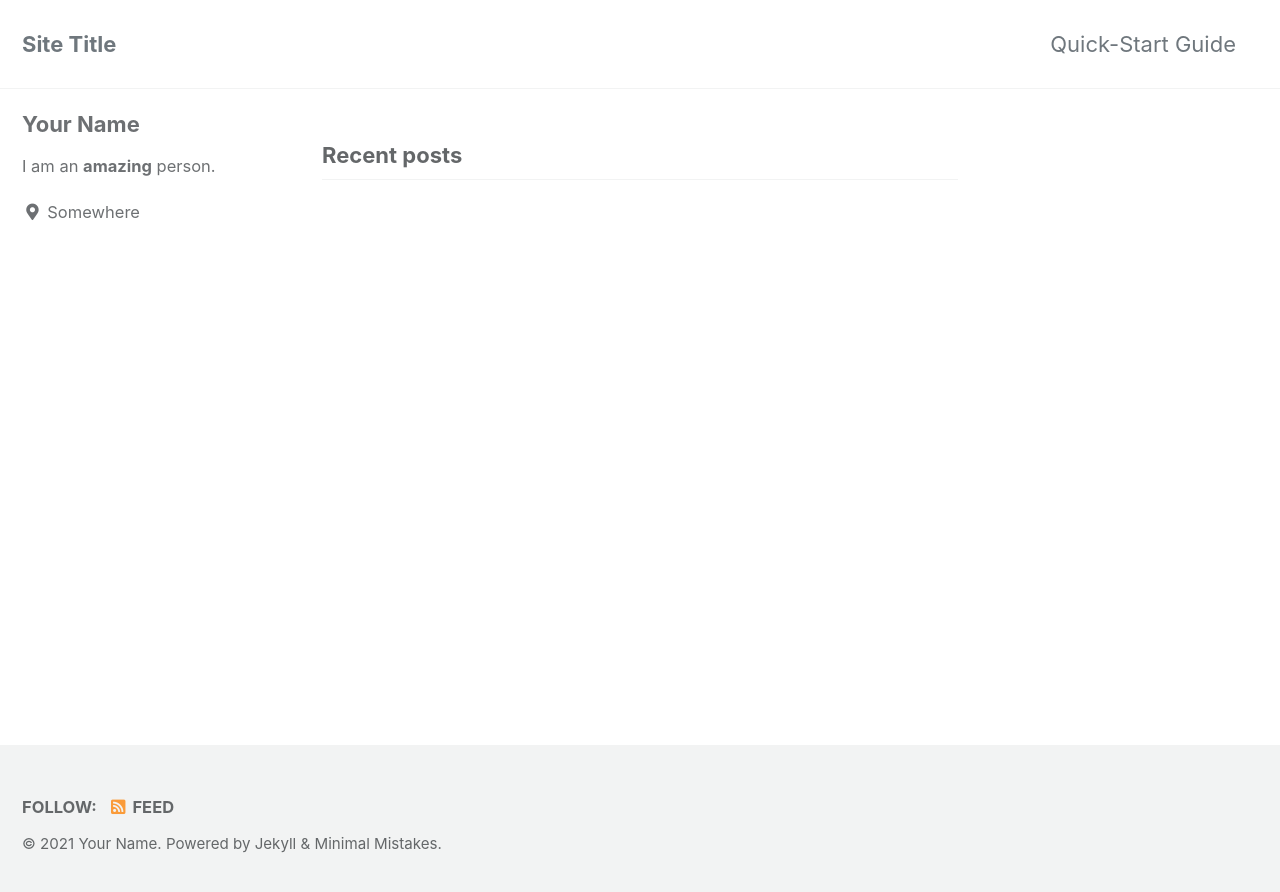
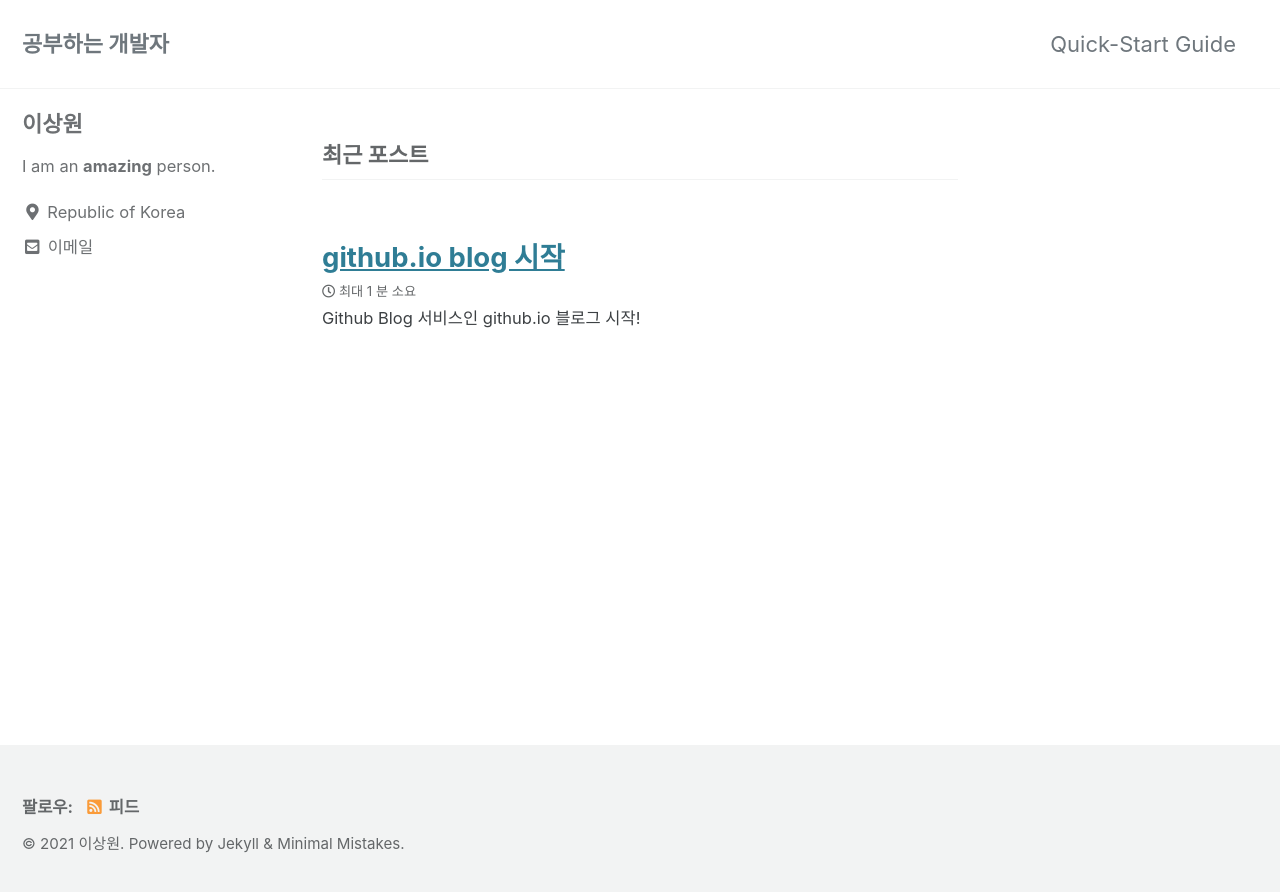
Before and after one commit to 97tkddnjs/97tkddnjs.github.io, a Jekyll site: the page built from index.html, in a window 1280 px wide. Shown: the top 892 px of the page. Built offline with Jekyll 4.4.1, drawn with Linux system fonts in a browser that asks for light colours; cached includes are drawn as plain includes; the list of posts is cut into pages by our own code.

Commit message:
first page

```diff
--- a/_config.yml
+++ b/_config.yml
@@ -15,19 +15,19 @@
 minimal_mistakes_skin    : "default" # "air", "aqua", "contrast", "dark", "dirt", "neon", "mint", "plum", "sunrise"
 
 # Site Settings
-locale                   : "en-US"
-title                    : "Site Title"
+locale                   : "ko-KR"
+title                    : "기록 일지"
 title_separator          : "-"
 subtitle                 : # site tagline that appears below site title in masthead
-name                     : "Your Name"
-description              : "An amazing website."
-url                      : # the base hostname & protocol for your site e.g. "https://mmistakes.github.io"
+name                     : "이상원"
+description              : "개발 공부를 하면서 정리하는 블로그."
+url                      : <{{site.url}}{{site.baseurl}}/blog/start-blog> # the base hostname & protocol for your site e.g. "https://mmistakes.github.io"
 baseurl                  : # the subpath of your site, e.g. "/blog"
-repository               : # GitHub username/repo-name e.g. "mmistakes/minimal-mistakes"
+repository               : "97tkddnjs/97tkddnjs.github.com" # GitHub username/repo-name e.g. "mmistakes/minimal-mistakes"
 teaser                   : # path of fallback teaser image, e.g. "/assets/images/500x300.png"
 logo                     : # path of logo image to display in the masthead, e.g. "/assets/images/88x88.png"
-masthead_title           : # overrides the website title displayed in the masthead, use " " for no title
-# breadcrumbs            : false # true, false (default)
+masthead_title           : "공부하는 개발자" # overrides the website title displayed in the masthead, use " " for no title
+breadcrumbs              : true #false # true, false (default)
 words_per_minute         : 200
 comments:
   provider               : # false (default), "disqus", "discourse", "facebook", "staticman", "staticman_v2", "utterances", "custom"
@@ -94,11 +94,11 @@ analytics:
 
 # Site Author
 author:
-  name             : "Your Name"
+  name             : "이상원"
   avatar           : # path of avatar image, e.g. "/assets/images/bio-photo.jpg"
   bio              : "I am an **amazing** person."
-  location         : "Somewhere"
-  email            :
+  location         : "Republic of Korea"
+  email            : "tkddnjs206@gmail.com"
   links:
     - label: "Email"
       icon: "fas fa-fw fa-envelope-square"
--- /dev/null
+++ b/_posts/2021-02-17-first-post.md
@@ -0,0 +1,23 @@
+---
+title : "github.io blog 시작"
+excerpt: "Github Blog 서비스인 github.io 블로그 시작!"
+
+categories :
+    -Blog
+tags:
+    -Blog
+last_modified_at: 2021-02-17
+---
+
+Github Blog 서비스인 github.io 블로그 시작!
+github.io에 올리는 첫번째 page
+
+컴퓨터 기술을 공부한 내용들을 올릴 예정!
+가급적 일지처럼 매일 올리도록 노력!
+
+YFM(YAML Front Matter)은 3개의 하이픈으로 시작과 끝을 표시한다 "- - -"
+그리고 정의한 제목등을 이중 괄호 구문으로 본문에 추가할 수 있다!
+또한 YAML을 이용 글의 제목 날짜 카테고리 테그 레이아웃을 정의할 수 있다!
+
+이 글의 제목은 {{page.title}}이고
+마지막 수정일은 {{page.last_modified_at}}이다.
```
